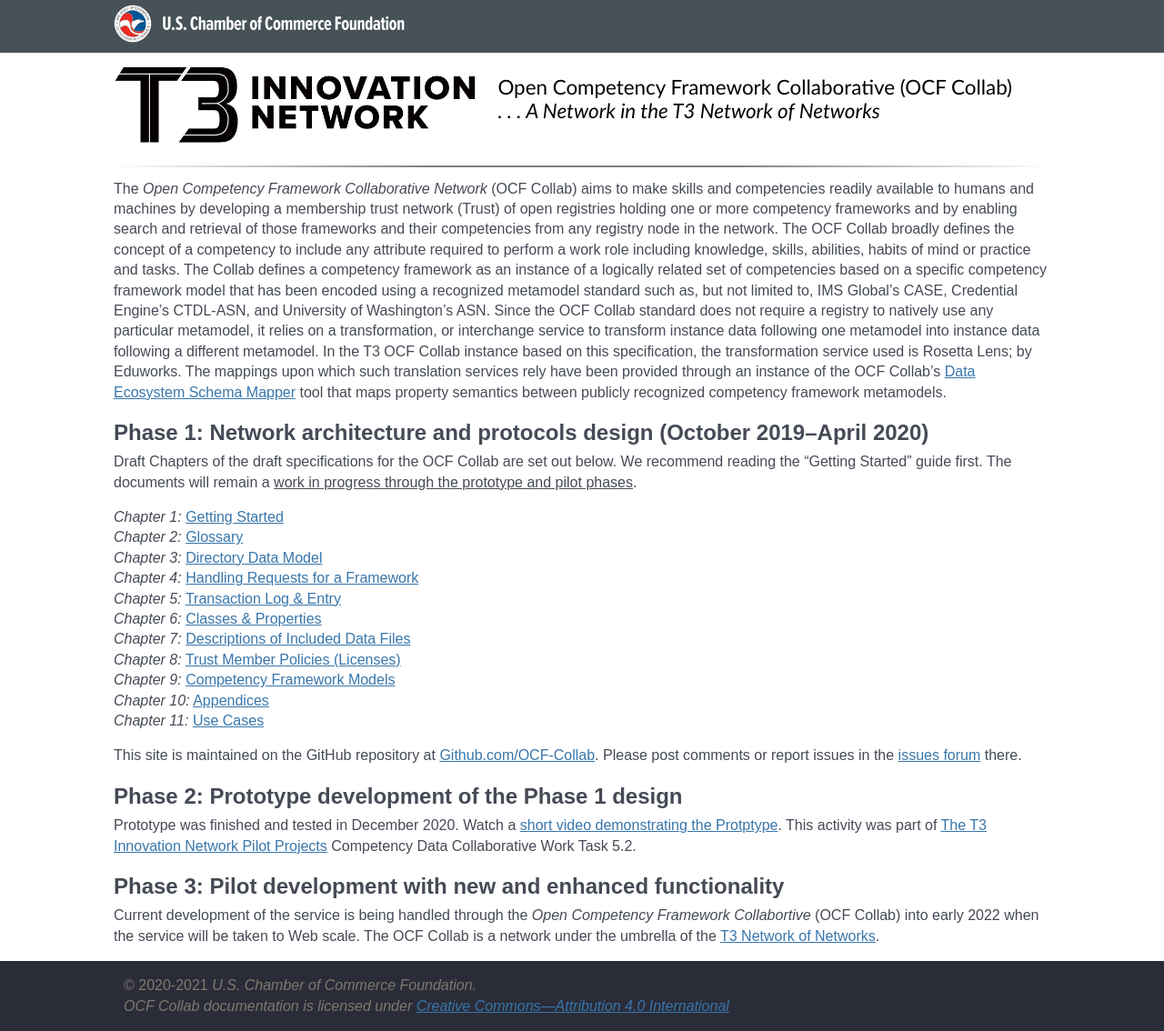
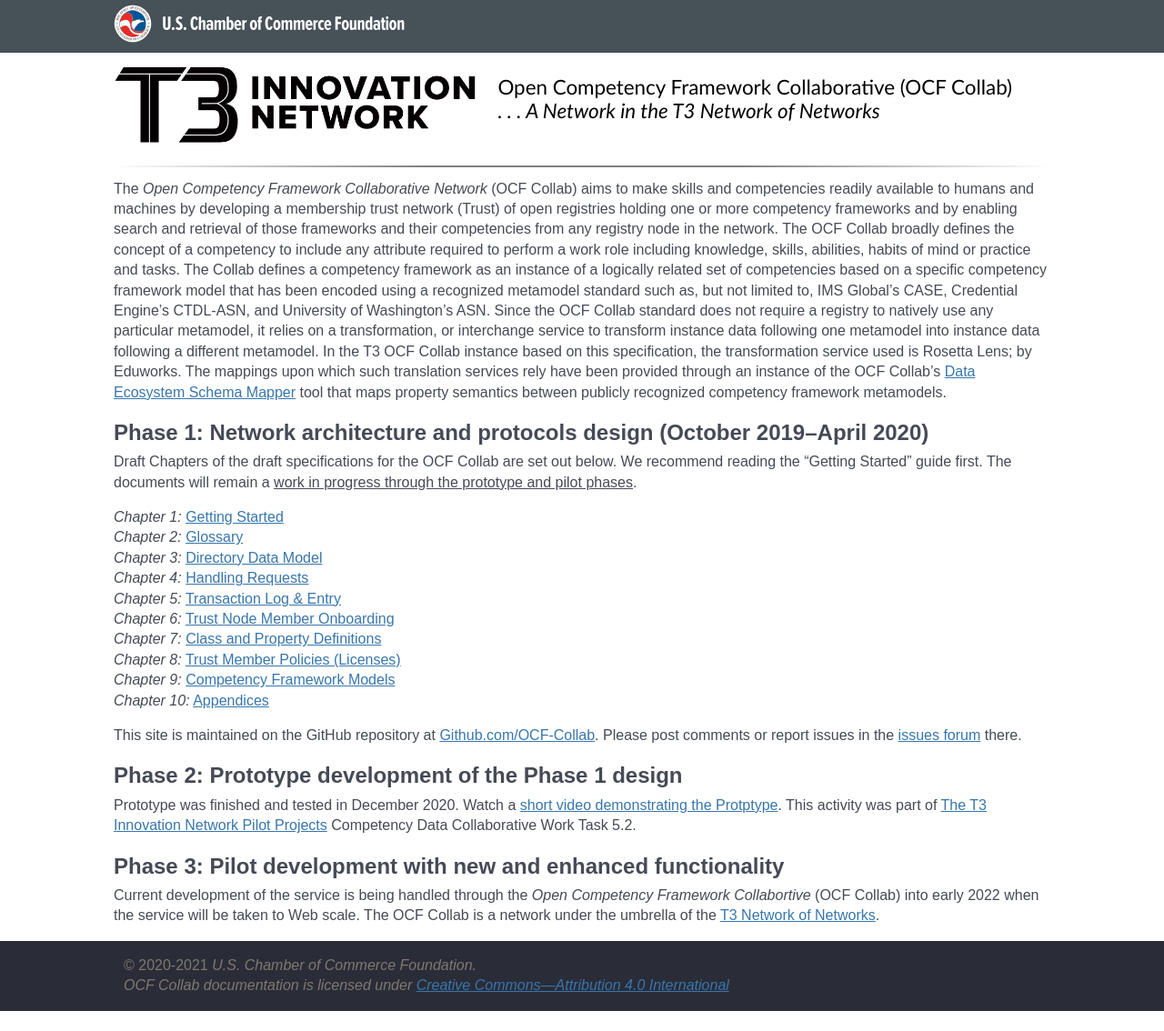
Before and after one commit to t3-innovation-network/ocf-collab.github.io, a Jekyll site: the page built from index.md, in a window 1280 px wide. Shown: the whole page at 91% size. Built offline with Jekyll 4.4.1, drawn with Linux system fonts in a browser that asks for light colours; after the commit the page ends 1112 px from its top, so only the background shows below that.

Commit message:
Old update

```diff
--- a/index.md
+++ b/index.md
@@ -8,17 +8,16 @@ The <em>Open Competency Framework Collaborative Network</em> (OCF Collab) aims t
 
 Draft Chapters of the draft specifications for the OCF Collab are set out below. We recommend reading the "Getting Started" guide first. The documents will remain a <u>work in progress through the prototype and pilot phases</u>.
 
-<em>Chapter 1:</em> [Getting Started](https://docs.google.com/document/d/1JqYLUZ8ehPDV4S2PYVs3EbAXJdgUCKOxE_e_MfcInK8/edit?usp=sharing)<br/>
-<em>Chapter 2:</em> [Glossary](https://docs.google.com/document/d/1jwAhm8LhsEgQsbcMz0SJZmcJlTTu8iunY8SZaryNBTk/edit?usp=sharing)<br/>
-<em>Chapter 3:</em> [Directory Data Model](https://docs.google.com/document/d/1iQQ7ePdn4FzbWVRNHy3YYRHuR2ijteWOitOkxa8jWBA/edit?usp=sharing)<br/>
-<em>Chapter 4:</em> [Handling Requests for a Framework](https://docs.google.com/document/d/1YwnzDfqEd3POyL8IIB70jihUDQga8YKaQyXCGwXax0o/edit?usp=sharing)<br/>
-<em>Chapter 5:</em> [Transaction Log & Entry](https://docs.google.com/document/d/1JzQFh4X5XEHG5cceop9_r1u-rUKRThmG6sr3_bYYrY0/edit?usp=sharing)<br/>
-<em>Chapter 6:</em> [Classes & Properties](https://docs.google.com/document/d/1SfrNsIH5U3ENh7irzWxoyYsTunFJFcpOhhWjjs5ZV_w/edit?usp=sharing)<br/>
-<em>Chapter 7:</em> [Descriptions of Included Data Files](https://docs.google.com/document/d/1JP5OuJJNkxA612A6AeKIhIsoDVenUv826sf1IisZsHI/edit?usp=sharing)<br/>
-<em>Chapter 8:</em> [Trust Member Policies (Licenses)](https://docs.google.com/document/d/13LaE-OQrumSW-ubyQhOaDYrMkH9kJUxNYS3mk5xcBGg/edit?usp=sharing)<br/>
-<em>Chapter 9:</em> [Competency Framework Models](https://docs.google.com/document/d/1NmIgAU2ZYbW0YcJn9-inazjaGSKSz0wEc2bgMYdCO7w/edit?usp=sharing)<br/>
-<em>Chapter 10:</em> [Appendices](https://docs.google.com/document/d/1h9H8ie0irQaVl7ypvA00vWrmcqqnQQQGLjO5qHl_234/edit?usp=sharing)<br/>
-<em>Chapter 11:</em> [Use Cases](https://docs.google.com/document/d/1YuXRyfR78wtFImjkyP4O6FcgQ4NB08BpGCTbg6O4GGM/edit#)
+<em>Chapter 1:</em> [Getting Started](https://docs.google.com/document/d/19rsTddjg7IuV2OU56ZsN6zx9W5sE9TsqFLY-f_wp7YA/edit?usp=sharing)<br/>
+<em>Chapter 2:</em> [Glossary](https://docs.google.com/document/d/12rZPRWsLxOJ6MMadpOjeCMd5ac0Br2UURCJDGIA9dWM/edit?usp=sharing)<br/>
+<em>Chapter 3:</em> [Directory Data Model](https://docs.google.com/document/d/1EMdHnYsiXJiAfRRBx85q0oclj04sVtkuRr0ynSIowcg/edit?usp=sharing)<br/>
+<em>Chapter 4:</em> [Handling Requests](https://docs.google.com/document/d/19EoKN1C79S-CYI27eik-lH6Fulp4zIyXUtRU7ONRN24/edit?usp=sharing)<br/>
+<em>Chapter 5:</em> [Transaction Log & Entry](https://docs.google.com/document/d/1-RhEhIFUa8PqPhCaStjcO6wyd_6YhxqoTZKT6SLjc_8/edit?usp=sharing)<br/>
+<em>Chapter 6:</em> [Trust Node Member Onboarding](https://docs.google.com/document/d/1o9mImwdLTcS2PizuPTzvEw_SMY0enLNwYnnKR5UBNRI/edit?usp=sharing)<br/>
+<em>Chapter 7:</em> [Class and Property Definitions](https://docs.google.com/document/d/125NxZk_O84zmLo_9UqwqQHMCX0q8smBz83G6dubV_cY/edit?usp=sharing)<br/>
+<em>Chapter 8:</em> [Trust Member Policies (Licenses)](https://docs.google.com/document/d/1yDfuETsQE27rv5Q9USWJU9YzhrvVPTVqOu9wbnEHo4k/edit?usp=sharing)<br/>
+<em>Chapter 9:</em> [Competency Framework Models](https://docs.google.com/document/d/1RLbkLISo1gBooy7rGNSmwTYPN0HJtV9TJ32ViFTGnII/edit?usp=sharing)<br/>
+<em>Chapter 10:</em> [Appendices](https://docs.google.com/document/d/1RWMtCLOMNiNLh0dstNTIA-Vj3v93uvkkZ9zqRcP8cb4/edit?usp=sharing)
 
 This site is maintained on the GitHub repository at [Github.com/OCF-Collab](https://github.com/OCF-Collab/ocf-collab.github.io). Please post comments or report issues in the [issues forum](https://github.com/OCF-Collab/ocf-collab.github.io/issues) there.
 
```
Also changed, not shown: scratch/examples/Mapping_Output_Example.json (+34 -69 lines).
